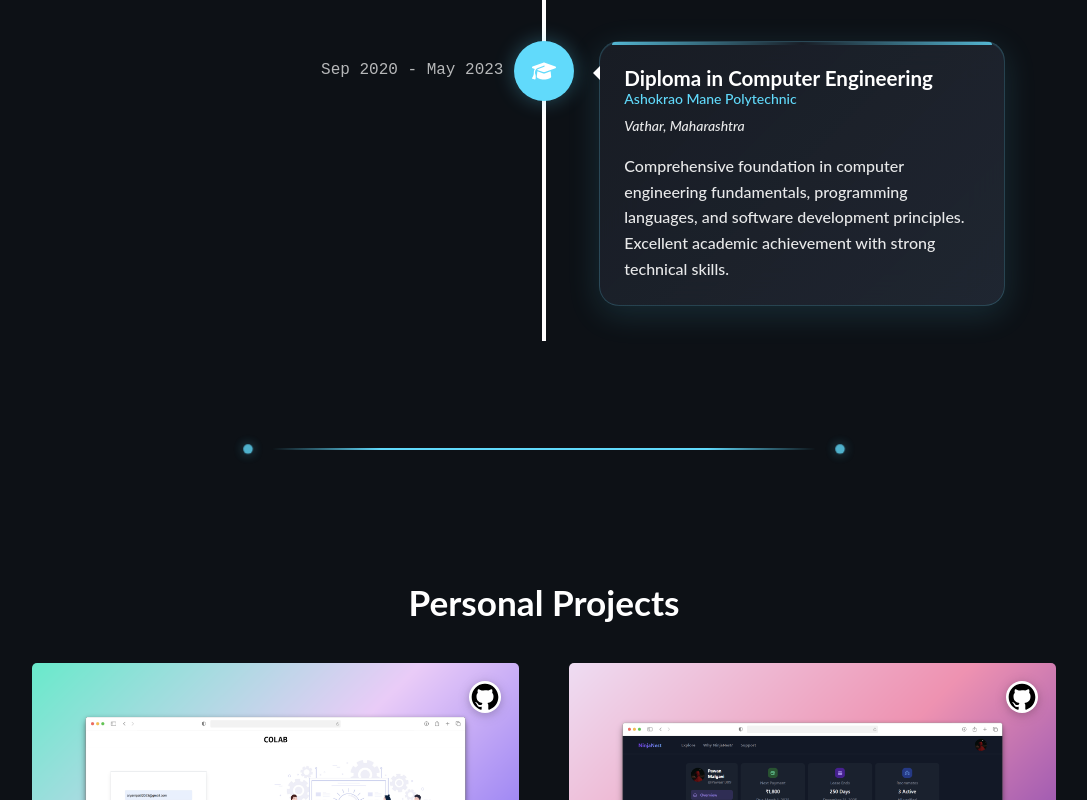
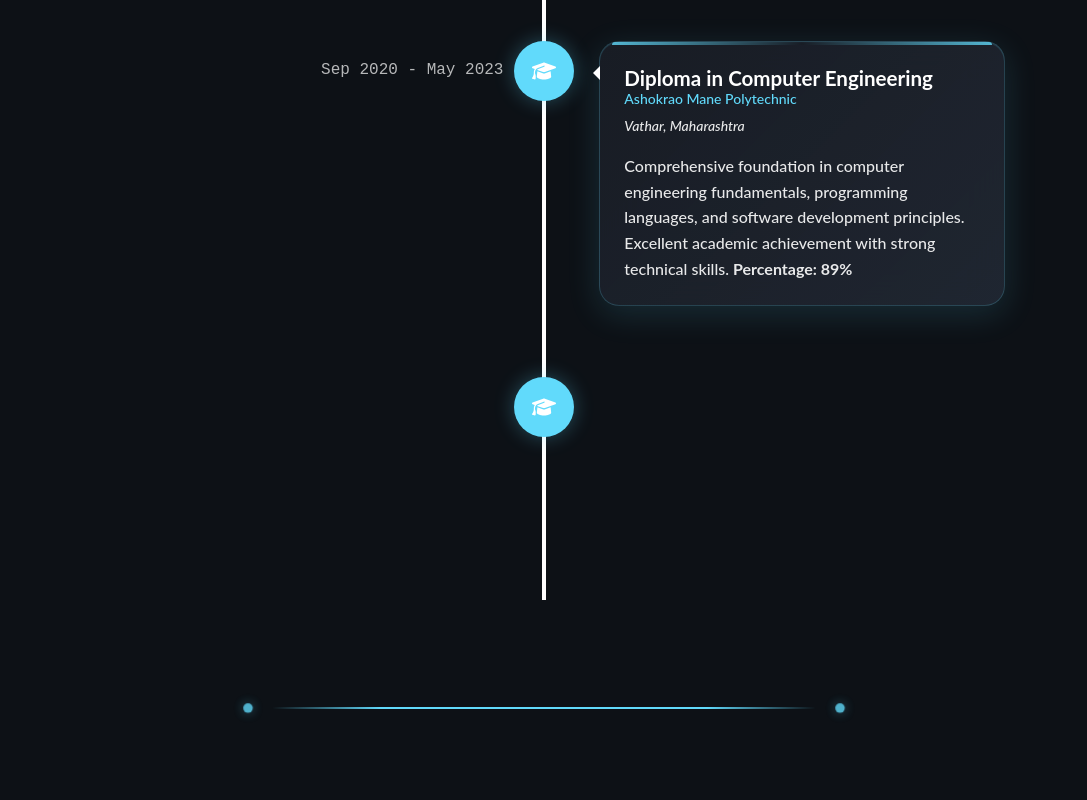
Before and after one commit to arpatil-dev/Portfolio, a React (Create React App) app: page / in a window 1280 px wide. Shown: the part 5615-6415 px from the top of the page, without its empty margins (96-1183 px from the left). Built offline with nearby package versions, Linux system fonts and the light colour scheme.

Commit message:
Added SSC Education

```diff
--- a/public/index.html
+++ b/public/index.html
@@ -17,7 +17,7 @@
 
     <meta name="apple-mobile-web-app-title" content="Arpatil.Dev" />
 
-    <title>Aryan Patil - Full Stack Developer</title>
+    <title>Aryan Patil - Portfolio</title>
   </head>
   <body>
     <noscript>You need to enable JavaScript to run this app.</noscript>
--- a/src/assets/styles/Main.scss
+++ b/src/assets/styles/Main.scss
@@ -109,12 +109,9 @@
 
         .resume-buttons {
             .resume-btn {
-
-
                 &.download-btn {
                     background: var(--gradient-warning);
                     color: var(--dark-text-primary);
-                    border: 1px solid transparent;
 
                     &:hover {
                         background: linear-gradient(135deg, var(--warning-hover), var(--warning-dark));
--- a/src/components/Education.tsx
+++ b/src/components/Education.tsx
@@ -21,7 +21,7 @@
             <h4 className="vertical-timeline-element-subtitle">D. Y. Patil College of Engineering and Technology</h4>
             <p className="location">Kolhapur, Maharashtra</p>
             <p className="description">
-              Currently pursuing Bachelor's degree with focus on software engineering, data structures, algorithms, and full-stack development. Strong academic performance with hands-on project experience.
+              Currently pursuing Bachelor's degree with focus on software engineering, data structures, algorithms, and full-stack development. Strong academic performance with hands-on project experience. <strong>CGPA: 8.4/10</strong>
             </p>
           </VerticalTimelineElement>
           <VerticalTimelineElement
@@ -33,7 +33,19 @@
             <h4 className="vertical-timeline-element-subtitle">Ashokrao Mane Polytechnic</h4>
             <p className="location">Vathar, Maharashtra</p>
             <p className="description">
-              Comprehensive foundation in computer engineering fundamentals, programming languages, and software development principles. Excellent academic achievement with strong technical skills.
+              Comprehensive foundation in computer engineering fundamentals, programming languages, and software development principles. Excellent academic achievement with strong technical skills. <strong>Percentage: 89%</strong>
+            </p>
+          </VerticalTimelineElement>
+          <VerticalTimelineElement
+            className="vertical-timeline-element--education"
+            date="2010 - 2020"
+            icon={<FontAwesomeIcon icon={faGraduationCap} />}
+          >
+            <h3 className="vertical-timeline-element-title">Secondary School Certificate (SSC)</h3>
+            <h4 className="vertical-timeline-element-subtitle">Kolhapur Public School</h4>
+            <p className="location">Kolhapur, Maharashtra</p>
+            <p className="description">
+              Completed Secondary School Certificate (SSC), building foundational knowledge in core subjects.
             </p>
           </VerticalTimelineElement>
         </VerticalTimeline>
```
